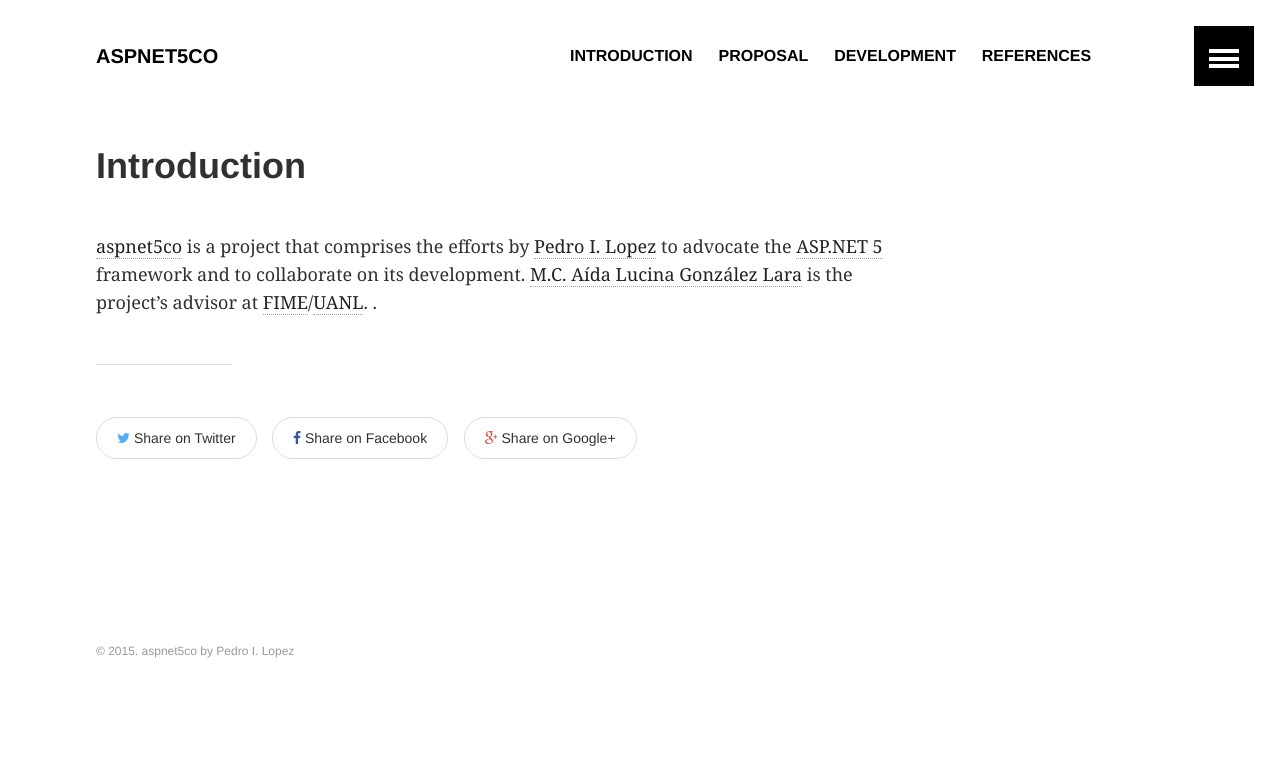
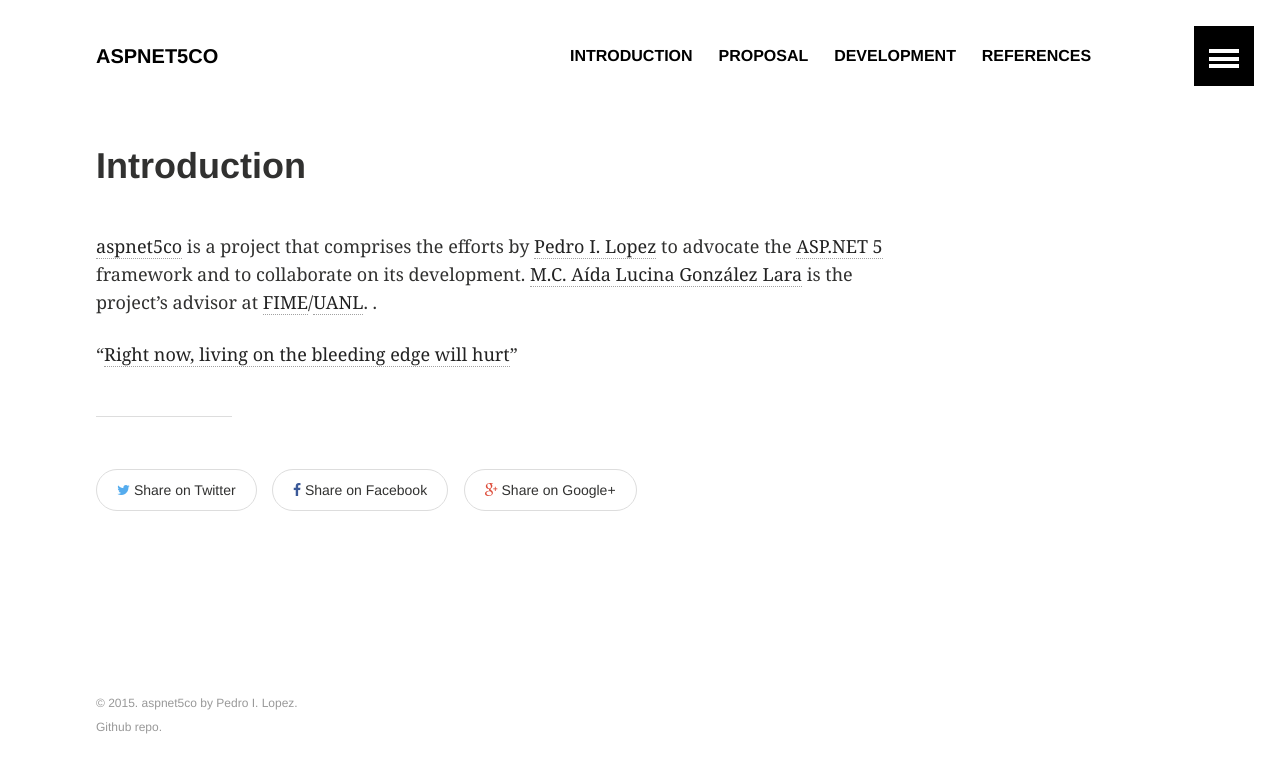
Before and after one commit to lopezpdvn/aspnet5co, a Jekyll site: the page built from introduction/index.md, in a window 1280 px wide. Shown: the top 773 px of the page. Built offline with Jekyll 4.4.1, drawn with Linux system fonts in a browser that asks for light colours.

```diff
--- a/_includes/footer.html
+++ b/_includes/footer.html
@@ -15,7 +15,7 @@
 	<p class="copyright">&#169; {{ site.time | date: '%Y' }} <a href="{{ site.url }}">{{ site.title }}</a> powered by <a href="http://jekyllrb.com" rel="nofollow">Jekyll</a> + <a href="http://mmistakes.github.io/skinny-bones-jekyll/" rel="nofollow">Skinny Bones</a>.</p>
         -->
 	<p class="copyright">&#169; {{ site.time | date: '%Y' }}. <a href="{{ site.urldoc }}">{{ site.title }}</a> by
-            <a
-                href="{{site.owner.website}}">{{site.owner.name}}</a>
+            <a href="{{site.owner.website}}">{{site.owner.name}}</a>.
+            </br><a href="https://github.com/lopezpdvn/aspnet5co">Github repo</a>.
         </p>
 </footer>
--- a/introduction/index.md
+++ b/introduction/index.md
@@ -6,3 +6,6 @@ title: "Introduction"
 {% include toc.html %}
 
 {{site.data.core.project_description}}   .
+
+"[Right now, living on the bleeding edge will
+hurt](http://davidfowl.com/diagnosing-dependency-issues-with-asp-net-5/#incompatibilities)"
```
Also changed, not shown: development/index.md (+0 -2 lines).
